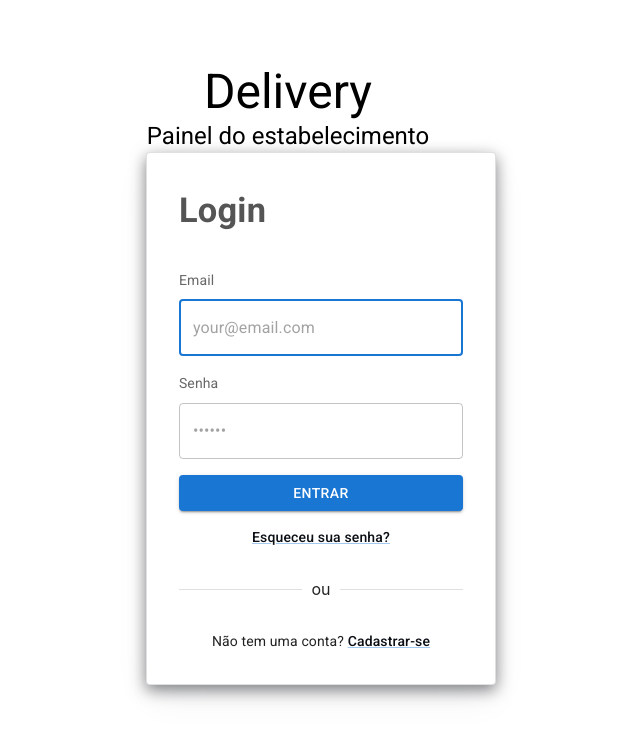
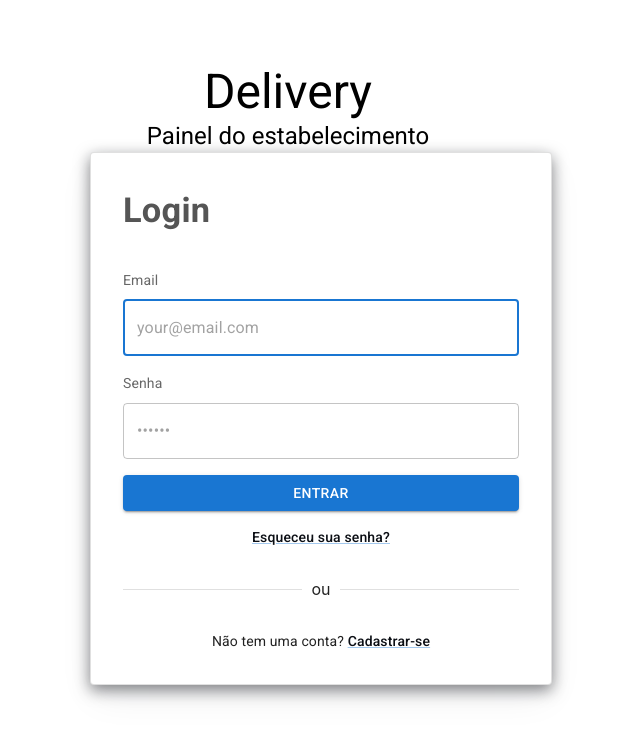
Before and after one commit to joaoygorr/Delivery, a Next.js app in the folder app/: page /signIn in a window 1280 px wide. Shown: the top 740 px of the page, without its empty margins (352-992 px from the left). Built offline with nearby package versions, Linux system fonts and the light colour scheme; no server answers.

Commit message:
chore: remove detalhes

```diff
--- a/app/src/app/(auth)/signIn/page.tsx
+++ b/app/src/app/(auth)/signIn/page.tsx
@@ -40,10 +40,8 @@ export default function Page() {
       console.log(e);
     }
   }
-  console.log(errors);
 
   return (
-    <div className="teste">
     <Card variant="outlined" className="box-card">
       <Typography component="h1" variant="h4" className="text-auth">
         Login
@@ -58,6 +56,7 @@ export default function Page() {
           <FormLabel htmlFor="email">Email</FormLabel>
           <TextField
             placeholder="your@email.com"
+            autoComplete="email"
             fullWidth
             helperText={errors.email?.message}
             autoFocus
@@ -106,6 +105,5 @@ export default function Page() {
         </Typography>
       </Box>
     </Card>
-    </div>
   );
 }
```
Lines whose indentation alone changed are shown as unchanged.
